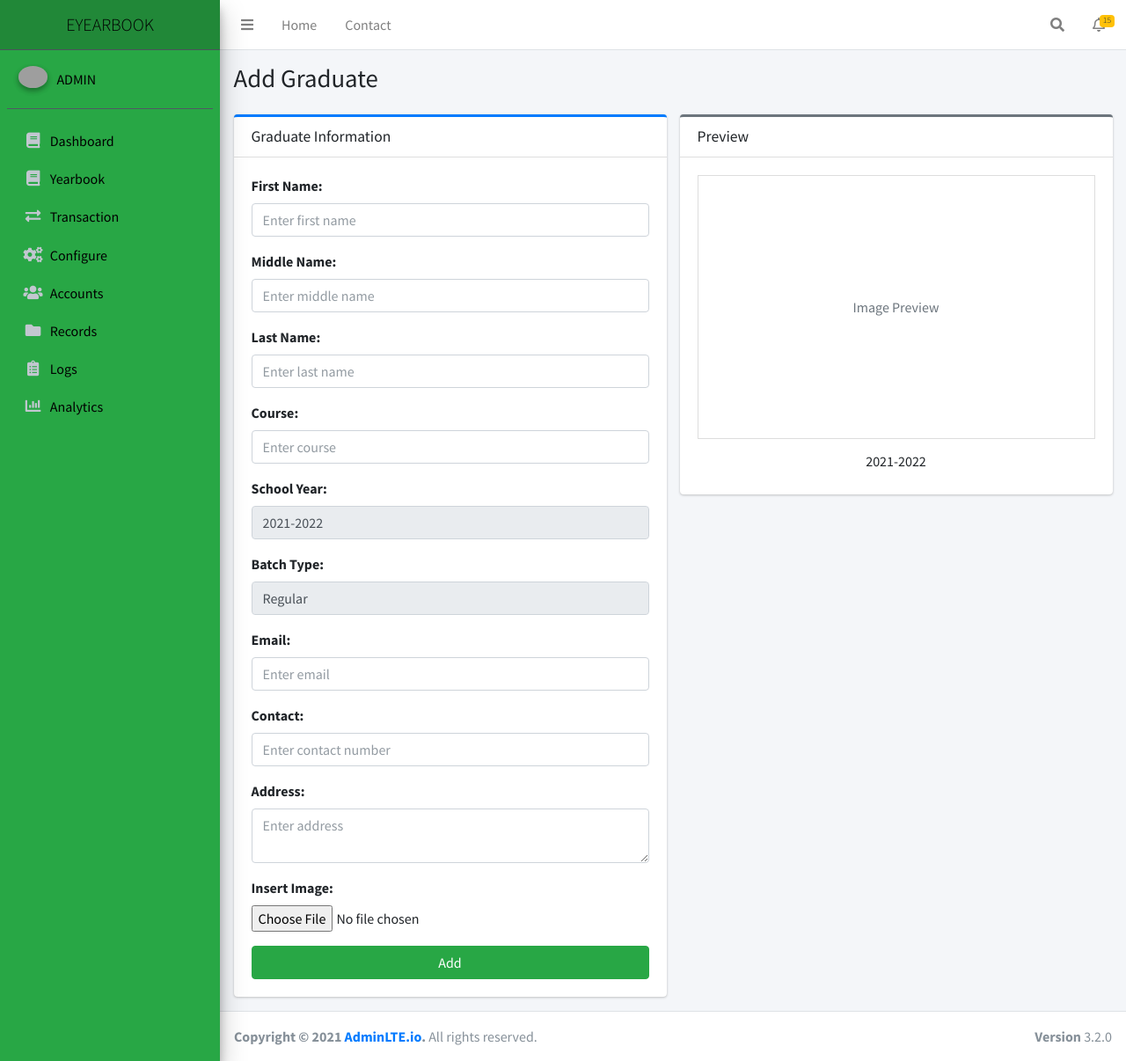
After one commit to xxiimcha/eyearbook, a Django app: page /graduates/add/1/ in a window 1280 px wide. The commit adds this page. Shown: the whole page at 88% size. Run offline with Django 5.2, Linux system fonts and the light colour scheme; data comes from the database, SQL or seed files in the repository; both versions use the stored data as it was after the commit; some libraries are stand-ins or nearby versions; grey boxes are pictures that could not be loaded.

Commit message:
Adding Graduates Information

```diff
--- a/main/models.py
+++ b/main/models.py
@@ -1,9 +1,23 @@
 from django.db import models
 
 class Batch(models.Model):
-    from_year = models.CharField(max_length=4)
-    to_year = models.CharField(max_length=4)
-    batch_type = models.CharField(max_length=255)
+    from_year = models.IntegerField()
+    to_year = models.IntegerField()
+    batch_type = models.CharField(max_length=50)
 
     def __str__(self):
-        return f"{self.from_year} - {self.to_year} ({self.batch_type})"
+        return f"{self.from_year}-{self.to_year} ({self.batch_type})"
+
+class Graduate(models.Model):
+    first_name = models.CharField(max_length=100)
+    middle_name = models.CharField(max_length=100, blank=True, null=True)
+    last_name = models.CharField(max_length=100)
+    course = models.CharField(max_length=100)
+    email = models.EmailField()
+    contact = models.CharField(max_length=15)
+    address = models.TextField()
+    photo = models.ImageField(upload_to='graduates/photos/', blank=True, null=True)
+    batch = models.ForeignKey(Batch, on_delete=models.CASCADE)  # Link to Batch
+
+    def __str__(self):
+        return f"{self.first_name} {self.last_name}"
--- a/main/templates/includes/sidebar.html
+++ b/main/templates/includes/sidebar.html
@@ -2,7 +2,7 @@
 <aside class="main-sidebar sidebar-dark-primary elevation-4" style="background-color: #28a745;">
   <!-- Brand Logo -->
   <a href="#" class="brand-link" style="background-color: #218838;">
-      <span class="brand-text font-weight-light" style="color: black;">EYEARBOOK</span>
+      <center><span class="brand-text font-weight-light" style="color: black;">EYEARBOOK</span></center>
   </a>
 
   <!-- Sidebar -->
@@ -13,7 +13,7 @@
         <img src="https://cdn.jsdelivr.net/npm/admin-lte@3.2/dist/img/user2-160x160.jpg" class="img-circle elevation-2" alt="User Image">
       </div>
       <div class="info">
-        <a href="#" class="d-block" style="color: black;">Alexander Pierce</a>
+        <a href="#" class="d-block" style="color: black;">ADMIN</a>
       </div>
     </div>
 
--- /dev/null
+++ b/main/templates/main/graduates/add_graduate.html
@@ -0,0 +1,109 @@
+{% extends 'base-admin.html' %}
+
+{% block content-header %}
+<div class="row mb-2">
+  <div class="col-sm-6">
+    <h1 class="m-0">Add Graduate</h1>
+  </div>
+</div>
+{% endblock %}
+{% block content %}
+<div class="row">
+  <!-- Form Section -->
+  <div class="col-md-6">
+    <div class="card card-outline card-primary">
+      <div class="card-header">
+        <h3 class="card-title">Graduate Information</h3>
+      </div>
+      <div class="card-body">
+        <form method="post" enctype="multipart/form-data">
+          {% csrf_token %}
+          <div class="form-group">
+            <label for="first_name">First Name:</label>
+            <input type="text" name="first_name" class="form-control" id="first_name" placeholder="Enter first name" required>
+          </div>
+          <div class="form-group">
+            <label for="middle_name">Middle Name:</label>
+            <input type="text" name="middle_name" class="form-control" id="middle_name" placeholder="Enter middle name">
+          </div>
+          <div class="form-group">
+            <label for="last_name">Last Name:</label>
+            <input type="text" name="last_name" class="form-control" id="last_name" placeholder="Enter last name" required>
+          </div>
+          <div class="form-group">
+            <label for="course">Course:</label>
+            <input type="text" name="course" class="form-control" id="course" placeholder="Enter course" required>
+          </div>
+          <div class="form-group">
+            <label for="school_year">School Year:</label>
+            <input type="text" name="school_year" class="form-control" id="school_year" value="{{ batch.from_year }}-{{ batch.to_year }}" readonly>
+        </div>
+        <div class="form-group">
+            <label for="batch_type">Batch Type:</label>
+            <input type="text" name="batch_type" class="form-control" id="batch_type" value="{{ batch.batch_type }}" readonly>
+        </div>
+          <div class="form-group">
+            <label for="email">Email:</label>
+            <input type="email" name="email" class="form-control" id="email" placeholder="Enter email" required>
+          </div>
+          <div class="form-group">
+            <label for="contact">Contact:</label>
+            <input type="text" name="contact" class="form-control" id="contact" placeholder="Enter contact number" required>
+          </div>
+          <div class="form-group">
+            <label for="address">Address:</label>
+            <textarea name="address" class="form-control" id="address" rows="2" placeholder="Enter address" required></textarea>
+          </div>
+          <div class="form-group">
+            <label for="photo">Insert Image:</label>
+            <input type="file" name="photo" class="form-control-file" id="photo" accept="image/*" onchange="previewImage(event)" required>
+          </div>
+          <button type="submit" class="btn btn-success btn-block">Add</button>
+        </form>
+      </div>
+    </div>
+  </div>
+
+  <!-- Preview Section -->
+  <div class="col-md-6">
+    <div class="card card-outline card-secondary">
+      <div class="card-header">
+        <h3 class="card-title">Preview</h3>
+      </div>
+      <div class="card-body text-center">
+        <div id="photoPreview" style="border: 1px solid #ddd; padding: 10px; height: 300px; display: flex; justify-content: center; align-items: center;">
+          <span class="text-muted">Image Preview</span>
+        </div>
+        <h4 id="previewName" class="mt-3 text-bold"></h4>
+        <h5 id="previewCourse" class="text-secondary"></h5>
+        <h6 id="previewBatch">{{ batch.from_year }}-{{ batch.to_year }}</h6>
+      </div>
+    </div>
+  </div>
+</div>
+
+<script>
+  function previewImage(event) {
+    const file = event.target.files[0];
+    const reader = new FileReader();
+    reader.onload = function(e) {
+      const preview = document.getElementById('photoPreview');
+      preview.innerHTML = `<img src="${e.target.result}" alt="Preview" style="max-width: 100%; max-height: 100%;">`;
+    };
+    if (file) reader.readAsDataURL(file);
+  }
+
+  document.getElementById('first_name').addEventListener('input', updatePreview);
+  document.getElementById('last_name').addEventListener('input', updatePreview);
+  document.getElementById('course').addEventListener('input', updatePreview);
+
+  function updatePreview() {
+    const firstName = document.getElementById('first_name').value;
+    const lastName = document.getElementById('last_name').value;
+    const course = document.getElementById('course').value;
+
+    document.getElementById('previewName').textContent = `${firstName} ${lastName}`;
+    document.getElementById('previewCourse').textContent = course;
+  }
+</script>
+{% endblock %}
--- a/main/urls.py
+++ b/main/urls.py
@@ -2,8 +2,17 @@ from django.urls import path
 from . import views
 
 urlpatterns = [
-    path('', views.login_view, name='login'),
-    path('dashboard/', views.dashboard_view, name='dashboard'),
-    path('configure/', views.configure, name='configure'),
-    path('update-batch/<int:batch_id>/', views.update_batch, name='update_batch'),
+    path('', views.login_view, name='login'),  # Login view
+    path('dashboard/', views.dashboard_view, name='dashboard'),  # Dashboard view
+    path('configure/', views.configure, name='configure'),  # Batch management view
+    path('update-batch/<int:batch_id>/', views.update_batch, name='update_batch'),  # Update batch
+
+    # Graduates Module
+    path('batch-graduates/<int:batch_id>/', views.batch_graduates, name='batch_graduates'),  # View graduates in a batch
+    path('graduates/', views.graduate_list, name='graduate_list'),  # General list of graduates
+    path('graduates/<int:batch_id>/', views.graduate_list, name='batch_graduates'),  # Graduates specific to a batch
+    path('graduates/add/<int:batch_id>/', views.add_graduate, name='add_graduate'),
+
+    path('graduates/edit/<int:pk>/', views.edit_graduate, name='edit_graduate'),  # Edit graduate
+    path('graduates/delete/<int:pk>/', views.delete_graduate, name='delete_graduate'),  # Delete graduate
 ]
--- a/main/views.py
+++ b/main/views.py
@@ -1,5 +1,5 @@
 from django.shortcuts import render, get_object_or_404, redirect
-from .models import Batch
+from .models import Batch, Graduate
 from .forms import BatchForm
 
 def login_view(request):
@@ -21,7 +21,7 @@ def configure(request):
         form = BatchForm(request.POST)
         if form.is_valid():
             form.save()
-            return redirect('configure')  # Redirect to the same page after saving
+            return redirect('configure')
     else:
         form = BatchForm()
 
@@ -36,6 +36,68 @@ def update_batch(request, batch_id):
         batch.to_year = request.POST.get("to_year")
         batch.batch_type = request.POST.get("batch_type")
         batch.save()
-        return redirect("configure")  # Redirect back to the configure page after updating
+        return redirect("configure")
 
     return render(request, "update_batch.html", {"batch": batch})
+
+
+def graduate_list(request, batch_id=None):
+    if batch_id:
+        graduates = Graduate.objects.filter(batch__id=batch_id)
+    else:
+        graduates = Graduate.objects.all()
+
+    return render(request, 'main/graduates/graduate_list.html', {'graduates': graduates, 'batch_id': batch_id})
+
+def add_graduate(request, batch_id):
+    # Ensure the batch exists
+    batch = get_object_or_404(Batch, id=batch_id)
+
+    if request.method == 'POST':
+        # Process the form submission
+        Graduate.objects.create(
+            first_name=request.POST['first_name'],
+            middle_name=request.POST.get('middle_name', ''),
+            last_name=request.POST['last_name'],
+            course=request.POST['course'],
+            email=request.POST['email'],
+            contact=request.POST['contact'],
+            address=request.POST['address'],
+            batch=batch,  # Link the graduate to the batch via ForeignKey
+            photo=request.FILES.get('photo')  # Handle the uploaded photo
+        )
+        # Redirect to the graduate list page for the batch
+        return redirect('batch_graduates', batch_id=batch_id)
+
+    # Render the add graduate form
+    return render(request, 'main/graduates/add_graduate.html', {'batch': batch})
+
+def edit_graduate(request, pk):
+    graduate = get_object_or_404(Graduate, pk=pk)
+    if request.method == 'POST':
+        graduate.first_name = request.POST['first_name']
+        graduate.middle_name = request.POST.get('middle_name', '')
+        graduate.last_name = request.POST['last_name']
+        graduate.course = request.POST['course']
+        graduate.school_year = request.POST['school_year']
+        graduate.email = request.POST['email']
+        graduate.contact = request.POST['contact']
+        graduate.address = request.POST['address']
+        graduate.batch_type = request.POST['batch_type']
+        if 'photo' in request.FILES:
+            graduate.photo = request.FILES['photo']
+        graduate.save()
+        messages.success(request, "Graduate updated successfully!")
+        return redirect('graduate_list')
+    return render(request, 'graduates/edit_graduate.html', {'graduate': graduate})
+
+def delete_graduate(request, pk):
+    graduate = get_object_or_404(Graduate, pk=pk)
+    graduate.delete()
+    messages.success(request, "Graduate deleted successfully!")
+    return redirect('graduate_list')
+
+def batch_graduates(request, batch_id):
+    graduates = Graduate.objects.filter(batch_id=batch_id)
+    batch = get_object_or_404(Batch, id=batch_id)
+    return render(request, 'main/graduates/graduate_list.html', {'graduates': graduates, 'batch': batch})
```
Also changed, not shown: main/forms.py (+9 -1 lines), main/templates/main/configure.html (+2 -39 lines), main/templates/main/graduates/graduate_list.html (added, +60 -0 lines), db.sqlite3, graduates/photos/small_ebea31_blue_cap_and_gown_man_happy_graduate.jpg (added), main/migrations/0002_graduate.py (added), main/migrations/0003_remove_graduate_batch_type_graduate_batch_and_more.py (added), main/migrations/0004_remove_graduate_school_year_alter_graduate_batch_and_more.py (added).
